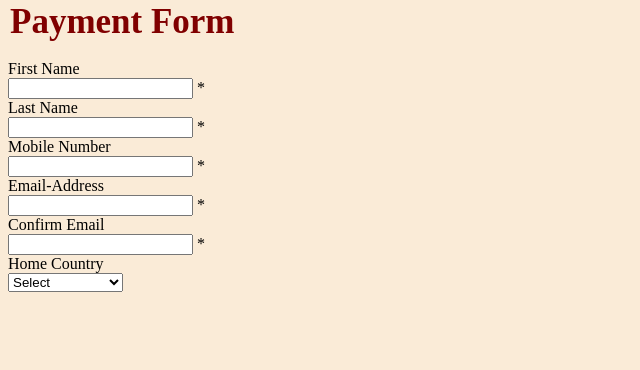
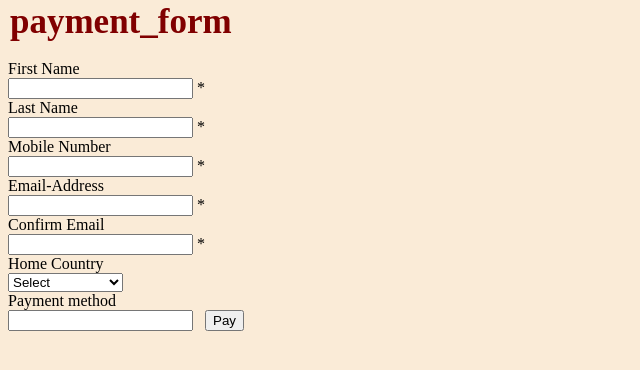
Before and after one commit to Ripanjot-Kaur/C0802413_CSD2214_7_TEST1_MovieTickets, a plain HTML site: page payment.html in a window 1280 px wide. Shown: the part 26-396 px from the top of the page, without its empty margins (0-640 px from the left). Drawn offline with Linux system fonts and the light colour scheme.

Commit message:
Update payment.html

```diff
--- a/payment.html
+++ b/payment.html
@@ -14,7 +14,7 @@
         <img src = "logo.jpg">
     </div>
     <form id ="payment_form" name ="payment_form">
-        <legend> <strong style ="font-size:35px;color:maroon;">Payment Form</strong> </legend><br>
+        <legend> <strong style ="font-size:35px;color:maroon;">payment_form</strong> </legend><br>
         <label for ="First Name">First Name</label><br>
         <input type ="text" id ="First Name"name ="First Name">
         <span>*</span><br>
@@ -49,6 +49,11 @@
             <option>United kingdom</option>
 
         </select><br>
+        <label for ="payment">Payment method</label><br>
+        <input type ="text" id = "payment" name ="payment">
+        <label> &nbsp;</label>
+        <input type="button" id="Pay" value="Pay" >
+        </form>
 
 </body>
 </html>
```
